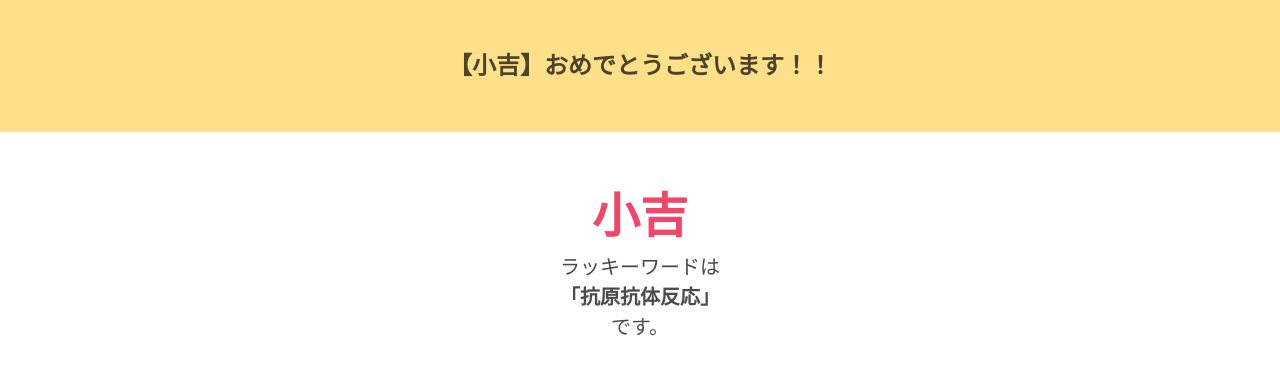
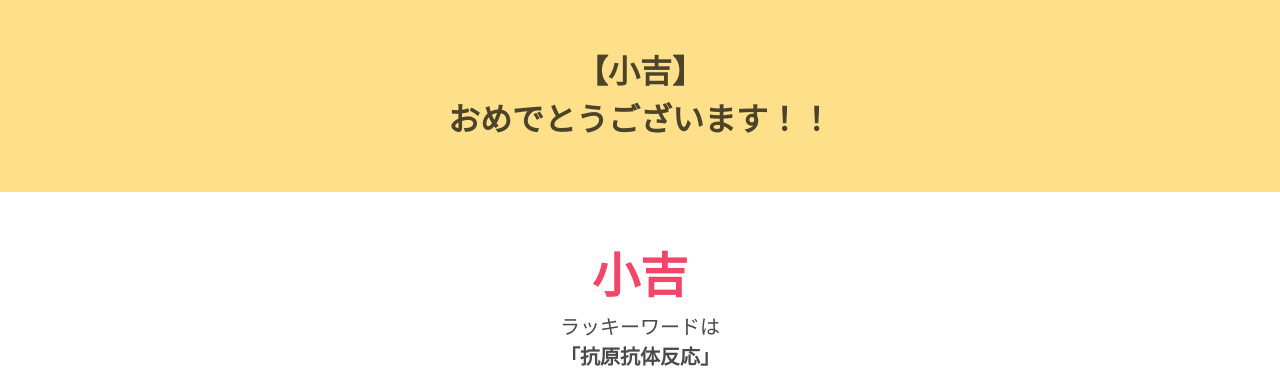
Before and after one commit to Roposaimitukozo/Nengajo, a plain HTML site: page 小吉.html in a window 1280 px wide. Shown: the top 368 px of the page. Drawn offline with nearby package versions, Linux system fonts and the light colour scheme.

Commit message:
Update 小吉.html

```diff
--- a/小吉.html
+++ b/小吉.html
@@ -10,8 +10,8 @@
     <center>
      <section class="hero is-warning">
       <div class="hero-body">
-        <p class="is-size-4">
-          <b>【小吉】おめでとうございます！！</b>
+        <p class="is-size-3">
+          <b>【小吉】<br>おめでとうございます！！</b>
         </p>
       </div>
     </section>
```
